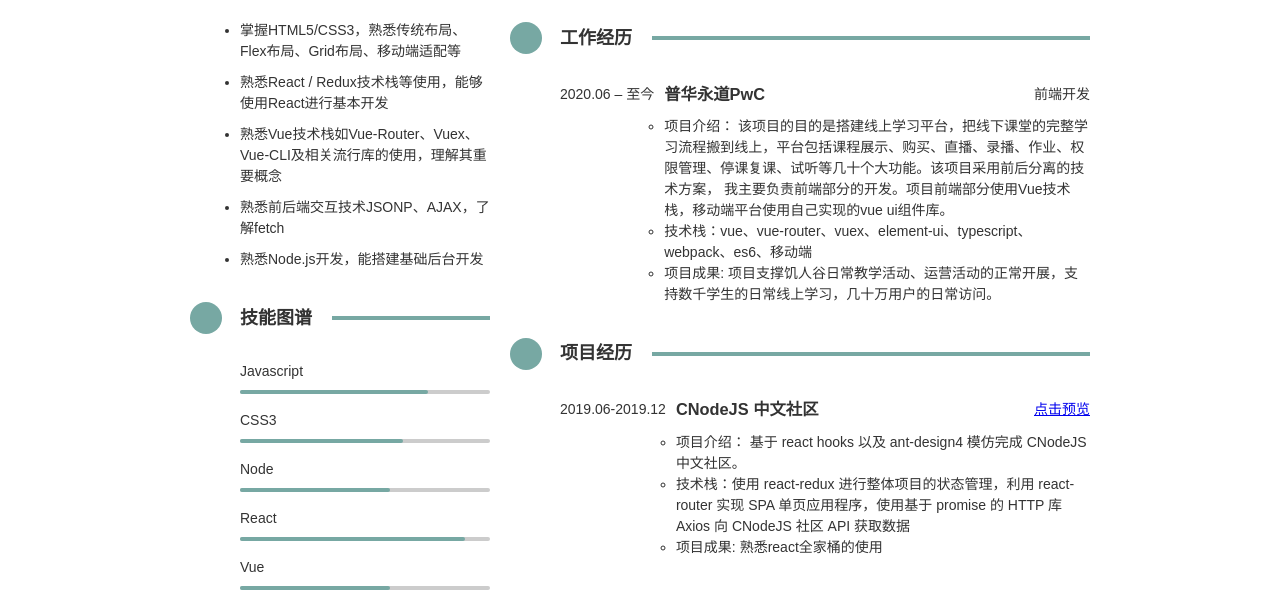
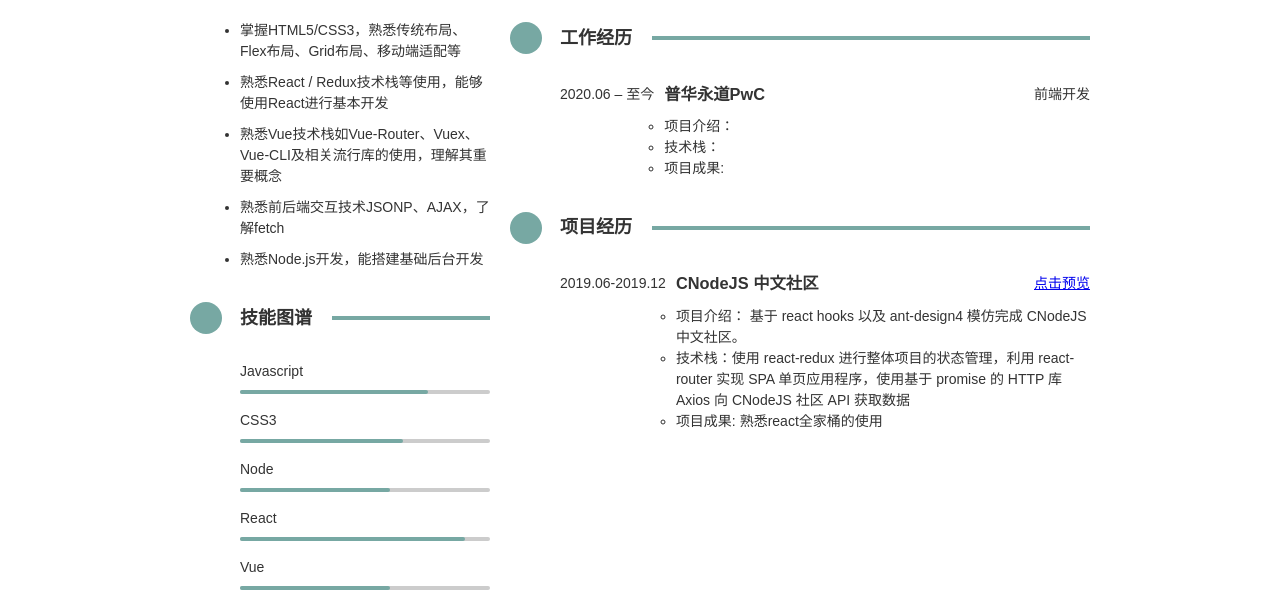
Before and after one commit to HaofangLiu/CV, a plain HTML site: page index.html in a window 1280 px wide. Shown: the part 400-1006 px from the top of the page. Drawn offline with Linux system fonts and the light colour scheme; a small style sheet from the web is missing.

Commit message:
change link redirect

```diff
--- a/index.html
+++ b/index.html
@@ -100,16 +100,14 @@
                 <ul class="content">
                   <li>
                     项目介绍：
-                    该项目的目的是搭建线上学习平台，把线下课堂的完整学习流程搬到线上，平台包括课程展示、购买、直播、录播、作业、权限管理、停课复课、试听等几十个大功能。该项目采用前后分离的技术方案，
-                    我主要负责前端部分的开发。项目前端部分使用Vue技术栈，移动端平台使用自己实现的vue
-                    ui组件库。
+
                   </li>
                   <li>
-                    技术栈：vue、vue-router、vuex、element-ui、typescript、webpack、es6、移动端
+                    技术栈：
                   </li>
                   <li>
                     项目成果:
-                    项目支撑饥人谷日常教学活动、运营活动的正常开展，支持数千学生的日常线上学习，几十万用户的日常访问。
+
                   </li>
                 </ul>
               </li>
@@ -124,7 +122,7 @@
               <li class="content-layout">
                 <span class="timeline">2019.06-2019.12</span>
                 <h3>CNodeJS 中文社区</h3>
-                <span class="major"><a href=" ">点击预览</a></span>
+                <span class="major"><a href="http://haofangliu.github.io/CNode-">点击预览</a></span>
                 <ul class="content">
                   <li>
                     项目介绍： 基于 react hooks 以及 ant-design4 模仿完成
```
